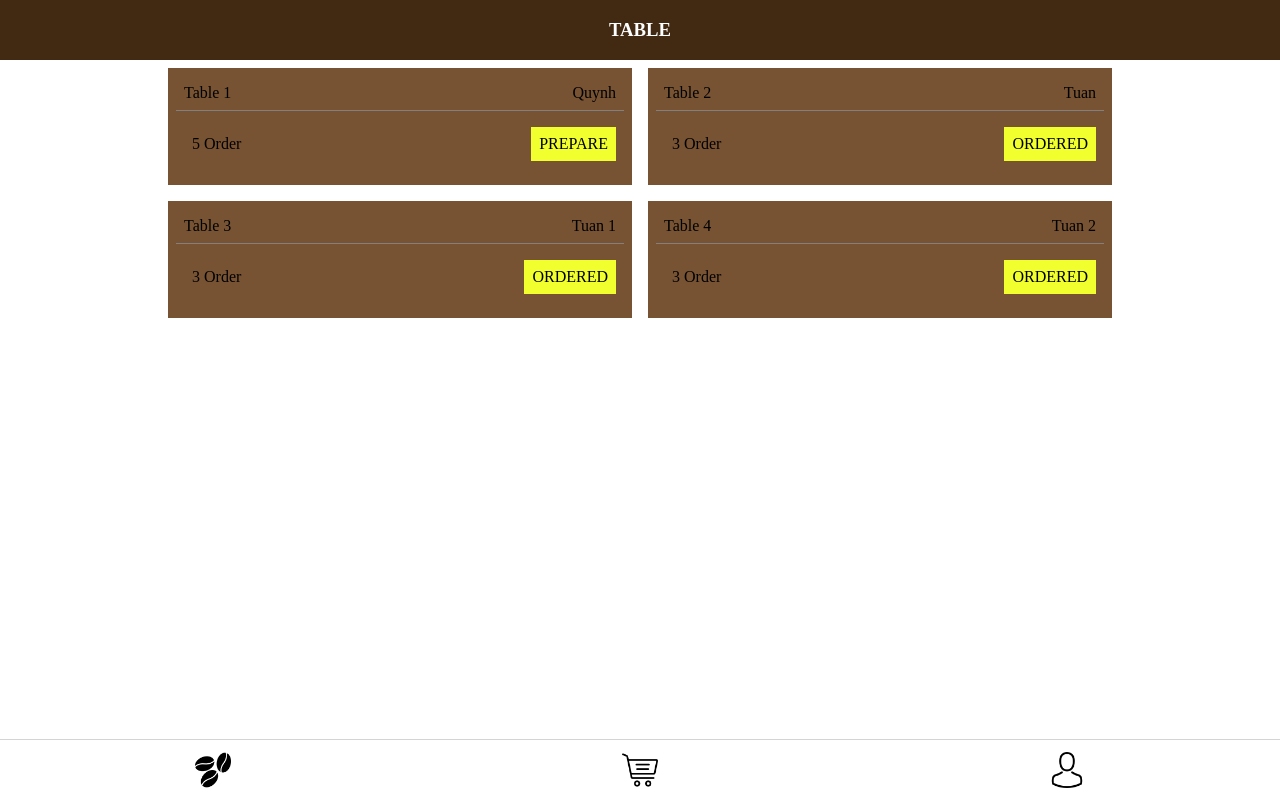
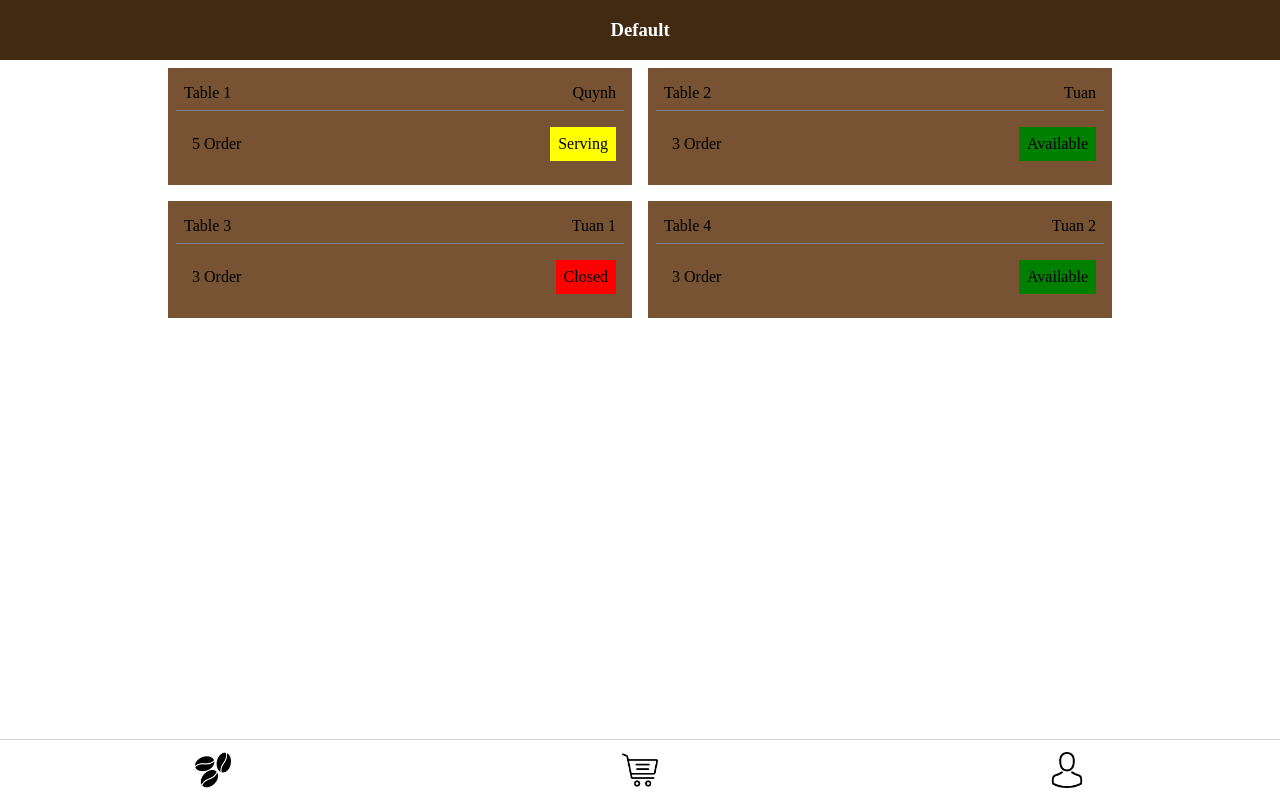
Before and after one commit to VanTy207/coffee-k07, an Angular app: page / in a window 1280 px wide. Built offline with nearby package versions, Linux system fonts and the light colour scheme.

Commit message:
deep component

```diff
--- a/src/app/app.module.ts
+++ b/src/app/app.module.ts
@@ -4,13 +4,15 @@ import { NgModule } from '@angular/core';
 import { CoffeeComponent } from './coffee/coffee.component';
 import { TableComponent } from './table/table.component';
 import { LoginComponent } from './login/login.component';
+import { TableStatusPipe } from './pipes/table-status.pipe';
 
 
 @NgModule({
   declarations: [
     CoffeeComponent,
     TableComponent,
-    LoginComponent
+    LoginComponent,
+    TableStatusPipe
   ],
   imports: [
     BrowserModule,
--- a/src/app/coffee/coffee.component.html
+++ b/src/app/coffee/coffee.component.html
@@ -1,10 +1,10 @@
 <div class="header">
-    <h3>TABLE</h3>
+    <h3>{{currentTable}}</h3>
 </div>
 
 <div class="content">
     <div class="container" *ngIf="tables.length">
-        <app-table *ngFor="let table of tables" [table]="table"></app-table>
+        <app-table *ngFor="let table of tables" [table]="table" (onTable)="onTapTable($event)"></app-table>
     </div>
     <div *ngIf="!tables.length" style="text-align: center;">
         No Tables
--- a/src/app/coffee/coffee.component.ts
+++ b/src/app/coffee/coffee.component.ts
@@ -1,44 +1,58 @@
-import { Component } from '@angular/core';
+import { Component, OnInit } from '@angular/core';
+import { ITable } from '../interfaces/ITable';
+import { ITab } from '../interfaces/ITab';
 
 @Component({
     selector: 'coffee-root',
     templateUrl: 'coffee.component.html',
     styleUrls: ['coffee.component.css']
 })
-export class CoffeeComponent {
-    tables: Array<any>;
-    tabs: any[] = [
+export class CoffeeComponent implements OnInit {
+    tables: Array<ITable>;
+    currentTable: String = 'Default';
+    tabs: ITab[] = [
         { name: 'menu', icon: 'assets/coffee-beans.png' },
         { name: 'order', icon: 'assets/shopping-cart.png'},
         { name: 'profile', icon: 'assets/avatar.png' },
     ];
     constructor() {
+    }
+
+    ngOnInit() {
         this.tables = [{
             name: 'Table 1',
             orderName: 'Quynh',
             totalDishes: 5,
-            status: 'Prepare'
+            status: 2
         },{
             name: 'Table 2',
             orderName: 'Tuan',
             totalDishes: 3,
-            status: 'Ordered'
+            status: 1
         },
         {
             name: 'Table 3',
             orderName: 'Tuan 1',
             totalDishes: 3,
-            status: 'Ordered'
+            status: 3
         },
         {
             name: 'Table 4',
             orderName: 'Tuan 2',
             totalDishes: 3,
-            status: 'Ordered'
+            status: 1
         }];
+
+        // setTimeout(() => {
+        //     this.tables.pop();
+        // }, 3000);
     }
 
-    clickTab(item){
+    clickTab(item: ITab): void{
         alert('Clicked ' + item.name);
     }
+
+    onTapTable(table: ITable) {
+        this.currentTable = table.name;
+    }
 }
--- /dev/null
+++ b/src/app/interfaces/ITab.ts
@@ -0,0 +1,4 @@
+export interface ITab {
+    name: string;
+    icon: string;
+}
--- /dev/null
+++ b/src/app/interfaces/ITable.ts
@@ -0,0 +1,6 @@
+export interface ITable {
+    name?: string;
+    orderName?: string;
+    totalDishes?: number;
+    status?: number;
+}
--- /dev/null
+++ b/src/app/pipes/table-status.pipe.ts
@@ -0,0 +1,27 @@
+import { Pipe, PipeTransform } from '@angular/core';
+
+@Pipe({
+  name: 'tableStatus'
+})
+export class TableStatusPipe implements PipeTransform {
+
+  transform(value: number, args?: any): any {
+    let result;
+    switch(value) {
+      case 1:
+        result = 'Available';
+        break;
+      case 2:
+        result = 'Serving';
+        break;
+      case 3:
+        result = 'Closed'
+        break;
+      default:
+        result = 'NA';
+        break;
+    }
+    return result;
+  }
+
+}
--- a/src/app/table/table.component.css
+++ b/src/app/table/table.component.css
@@ -26,3 +26,15 @@
 .t-body .order {
     padding: 0.5rem;
 }
+
+
+.table .available  {
+    background-color: green;
+}
+.table .serving  {
+    background-color: yellow;
+}
+
+.table .closed  {
+    background-color: red;
+}
--- a/src/app/table/table.component.html
+++ b/src/app/table/table.component.html
@@ -1,4 +1,4 @@
-<div class="table">
+<div class="table" (click)="tapOnTable(table)">
     <div class="t-header">
         <label>{{table.name}}</label>
         <label>{{table.orderName}}</label>
@@ -7,8 +7,8 @@
         <div class="order">
             {{table.totalDishes}} Order
         </div>
-        <div class="status">
-            {{table.status | uppercase}}
+        <div class="status" [ngClass]="{'available': table.status === 1, 'serving': table.status === 2, 'closed': table.status === 3}">
+            {{table.status | tableStatus}}
         </div>
     </div>
 </div>
--- a/src/app/table/table.component.ts
+++ b/src/app/table/table.component.ts
@@ -1,12 +1,27 @@
-import { Component, Input } from "@angular/core";
+import { Component, Input, OnChanges, OnDestroy, Output, EventEmitter } from "@angular/core";
+import { ITable } from "../interfaces/ITable";
 
 @Component({
     selector: 'app-table',
     templateUrl: 'table.component.html',
     styleUrls: ['table.component.css']
 })
-export class TableComponent {
-    @Input() table: any = {};
+export class TableComponent implements OnChanges, OnDestroy {
+    @Input() table: ITable
+    @Output() onTable : EventEmitter<ITable> = new EventEmitter();
     constructor() {
     }
+
+    ngOnChanges() {
+        console.log('data changed: ' + this.table.name)
+    }
+
+    ngOnDestroy() {
+        console.log('component destroyed: ' + this.table.name);
+    }
+
+    tapOnTable(table: ITable){
+        console.log(table);
+        this.onTable.emit(table);
+    }
 }
```
Also changed, not shown: 1 other file (tests, documents, lock files or other folders).
